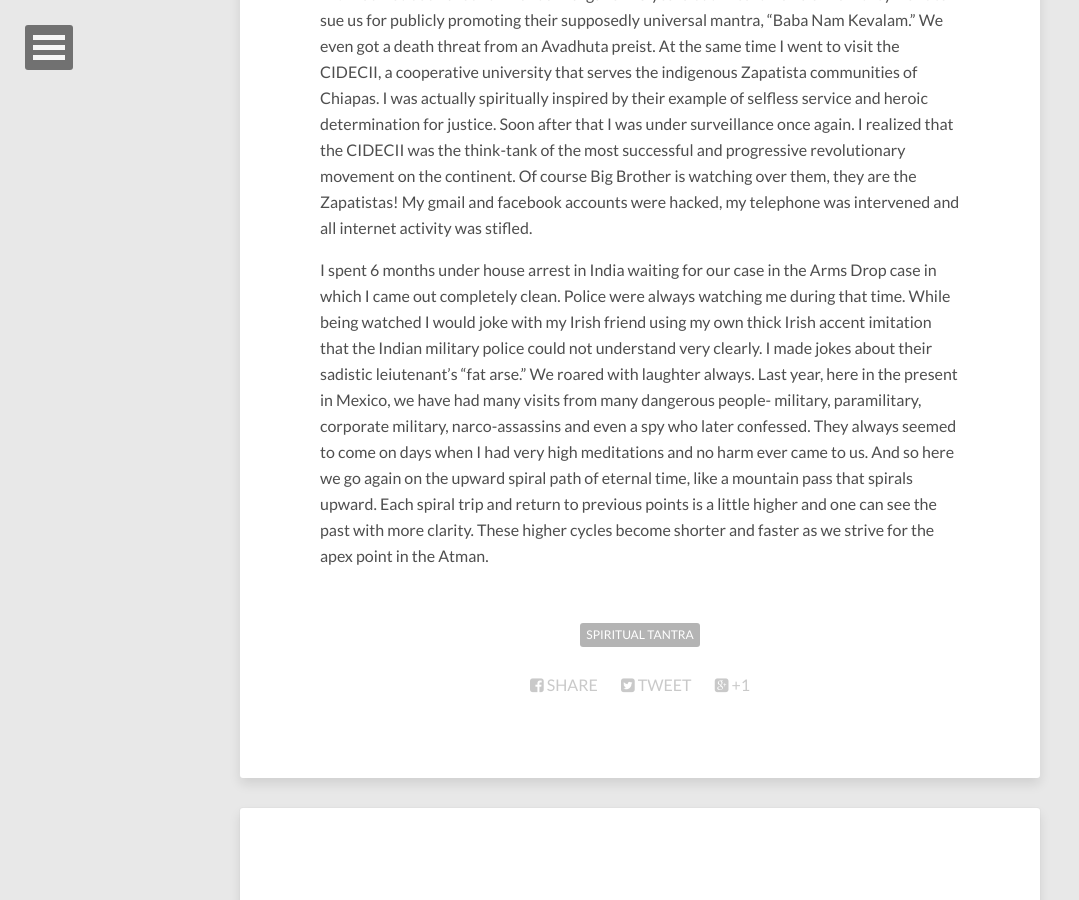
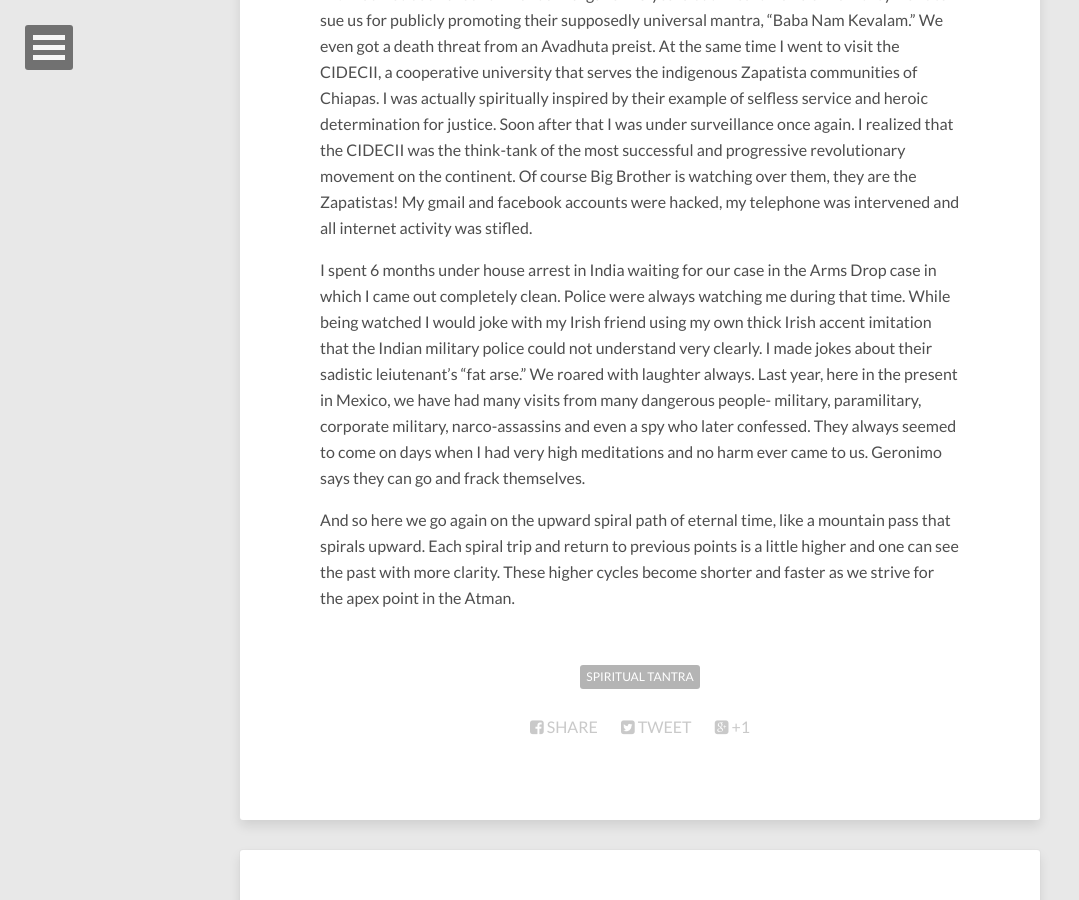
Before and after one commit to anandamurtiidiscursos/anandamurtiidiscursos.github.io, a Jekyll site: the page built from _posts/2015-08-29-eternal-recurrence.md, in a window 1280 px wide and 900 px high, scrolled down 2205 px. Shown: the whole window, without its empty margins (0-1079 px from the left). Built offline with Jekyll 4.4.1, drawn with Linux system fonts in a browser that asks for light colours; nearby versions of some CDN libraries; comment, search, counter and statistics services are not loaded.

Commit message:
Updated 2015-08-29-eternal-recurrence.md

```diff
--- a/_posts/2015-08-29-eternal-recurrence.md
+++ b/_posts/2015-08-29-eternal-recurrence.md
@@ -36,4 +36,6 @@
 
 Last year, at age 42, I passed through another spiritual storm even stronger than when I was 21.  I had not been around Ananda Marga for 15 years but I heard news of how they want to sue us for publicly promoting their supposedly universal mantra, "Baba Nam Kevalam."  We even got a death threat from an Avadhuta preist.  At the same time I went to visit the CIDECII, a cooperative university that serves the indigenous Zapatista communities of Chiapas.   I was actually spiritually inspired by their example of selfless service and heroic determination for justice.  Soon after that I was under surveillance once again.  I realized that the CIDECII was the think-tank of the most successful and progressive revolutionary movement on the continent.  Of course Big Brother is watching over them, they are the Zapatistas! My gmail and facebook accounts were hacked, my telephone was intervened and all internet activity was stifled.
 
-I spent 6 months under house arrest in India waiting for our case in the Arms Drop case in which I came out completely clean.  Police were always watching me during that time.  While being watched I would joke with my Irish friend using my own thick Irish accent imitation that the Indian military police could not understand very clearly.  I made jokes about their sadistic leiutenant's "fat arse."  We roared with laughter always.  Last year, here in the present in Mexico, we have had many visits from many dangerous people- military, paramilitary, corporate military, narco-assassins and even a spy who later confessed.  They always seemed to come on days when I had very high meditations and no harm ever came to us.  And so here we go again on the upward spiral path of eternal time, like a mountain pass that spirals upward.  Each spiral trip and return to previous points is a little higher and one can see the past with more clarity.  These higher cycles become shorter and faster as we strive for the apex point in the Atman.
+I spent 6 months under house arrest in India waiting for our case in the Arms Drop case in which I came out completely clean.  Police were always watching me during that time.  While being watched I would joke with my Irish friend using my own thick Irish accent imitation that the Indian military police could not understand very clearly.  I made jokes about their sadistic leiutenant's "fat arse."  We roared with laughter always.  Last year, here in the present in Mexico, we have had many visits from many dangerous people- military, paramilitary, corporate military, narco-assassins and even a spy who later confessed.  They always seemed to come on days when I had very high meditations and no harm ever came to us.  Geronimo says they can go and frack themselves.
+
+And so here we go again on the upward spiral path of eternal time, like a mountain pass that spirals upward.  Each spiral trip and return to previous points is a little higher and one can see the past with more clarity.  These higher cycles become shorter and faster as we strive for the apex point in the Atman.
```
